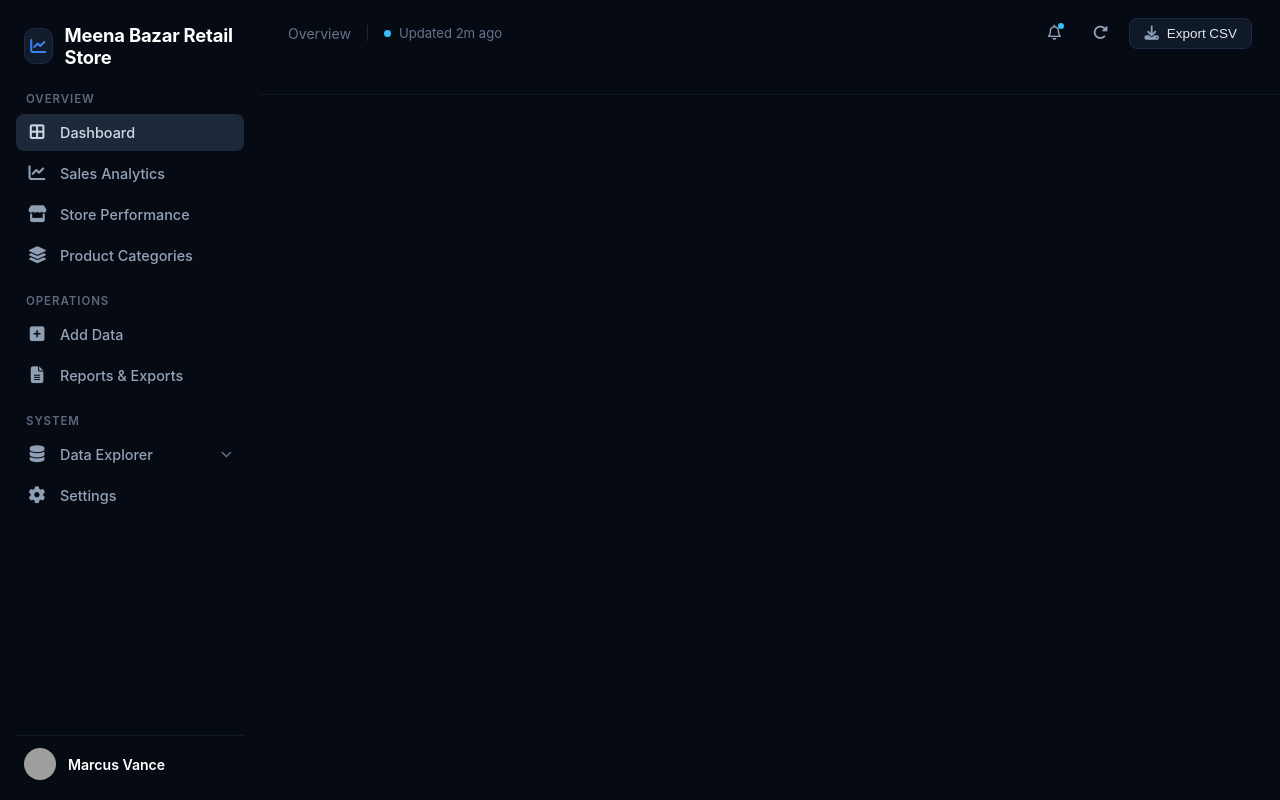
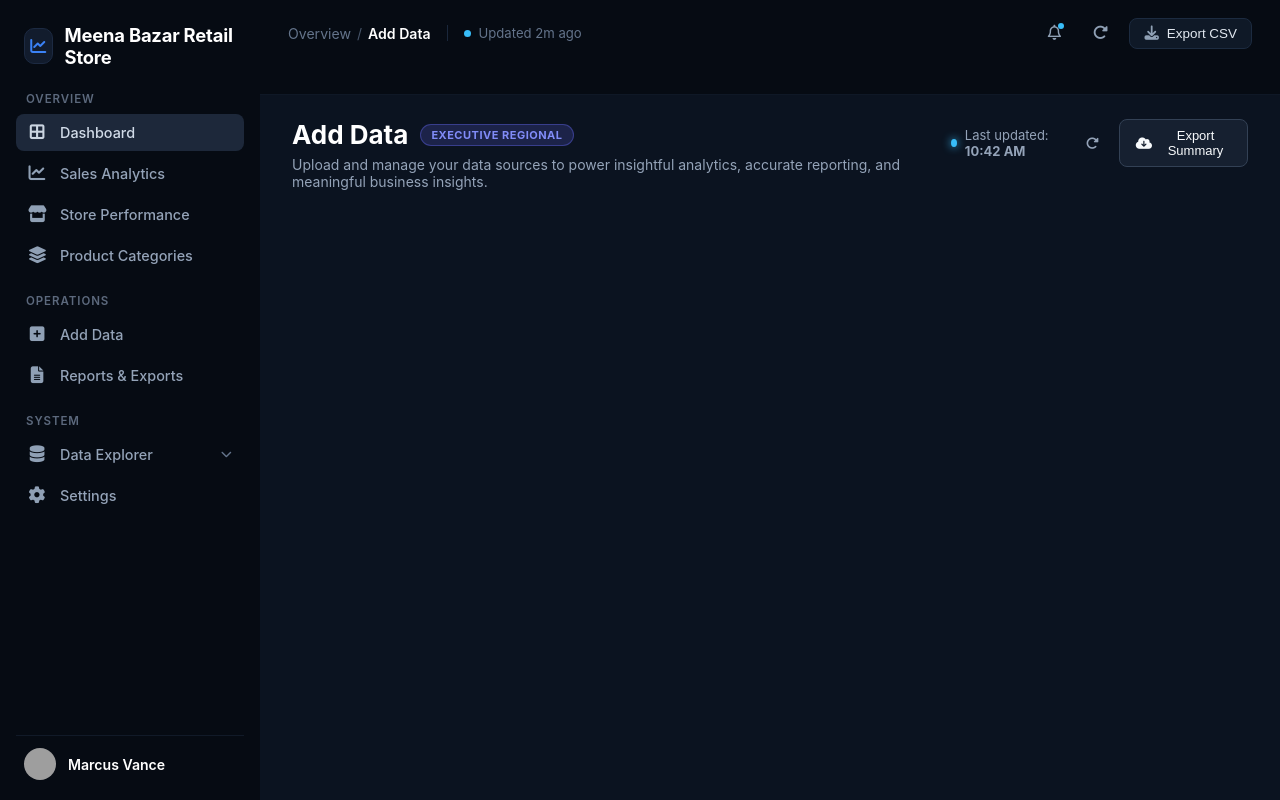
Before and after one commit to ferdoushasanpr/Meena-Bazar-Retail-Store-Performance-Dashboard, an Angular app in the folder ClientApp/: page /add-data in a window 1280 px wide. Before the commit this address led to /. Built offline with nearby package versions, Linux system fonts and the light colour scheme; grey boxes are pictures that could not be loaded.

Commit message:
feat(add): Add Data Page Added.

```diff
--- a/ClientApp/src/app/app.routes.ts
+++ b/ClientApp/src/app/app.routes.ts
@@ -4,6 +4,7 @@ import { SalesAnalytics } from './pages/sales-analytics/sales-analytics';
 import { ProductCategories } from './pages/product-categories/product-categories';
 import { StorePerformance } from './pages/store-performance/store-performance';
 import { DataExploration } from './pages/data-exploration/data-exploration';
+import { AddData } from './pages/add-data/add-data';
 
 export const routes: Routes = [
     {
@@ -27,6 +28,10 @@ export const routes: Routes = [
         component: ProductCategories
     },
     {
+        path: 'add-data',
+        component: AddData
+    },
+    {
         path: 'data-explorer/:type',
         component: DataExploration
     }
--- /dev/null
+++ b/ClientApp/src/app/pages/add-data/add-data.css
@@ -0,0 +1,12 @@
+:host {
+    display: block;
+    background-color: #0b1320;
+    color: #f1f5f9;
+    font-family: -apple-system, BlinkMacSystemFont, 'Segoe UI', Roboto, Helvetica, Arial, sans-serif;
+    min-height: 100%;
+    box-sizing: border-box;
+}
+
+.container {
+    padding: 24px 32px;
+}
--- /dev/null
+++ b/ClientApp/src/app/pages/add-data/add-data.html
@@ -0,0 +1,4 @@
+<div class="container">
+    <!-- Top Navigation Header -->
+    <app-page-header [title]="pageHeaderTitle" [subtitle]="pageHeaderSubtitle" />
+</div>
--- /dev/null
+++ b/ClientApp/src/app/pages/add-data/add-data.ts
@@ -0,0 +1,14 @@
+import { Component } from '@angular/core';
+import { PageHeader } from '../../shared/page-header/page-header';
+
+@Component({
+  imports: [PageHeader],
+  selector: 'app-add-data',
+  styleUrl: './add-data.css',
+  templateUrl: './add-data.html',
+})
+export class AddData {
+  //Page Header Component Info
+  pageHeaderTitle = "Add Data";
+  pageHeaderSubtitle = "Upload and manage your data sources to power insightful analytics, accurate reporting, and meaningful business insights.";
+}
```
Also changed, not shown: 1 other file (tests, documents, lock files or other folders).
